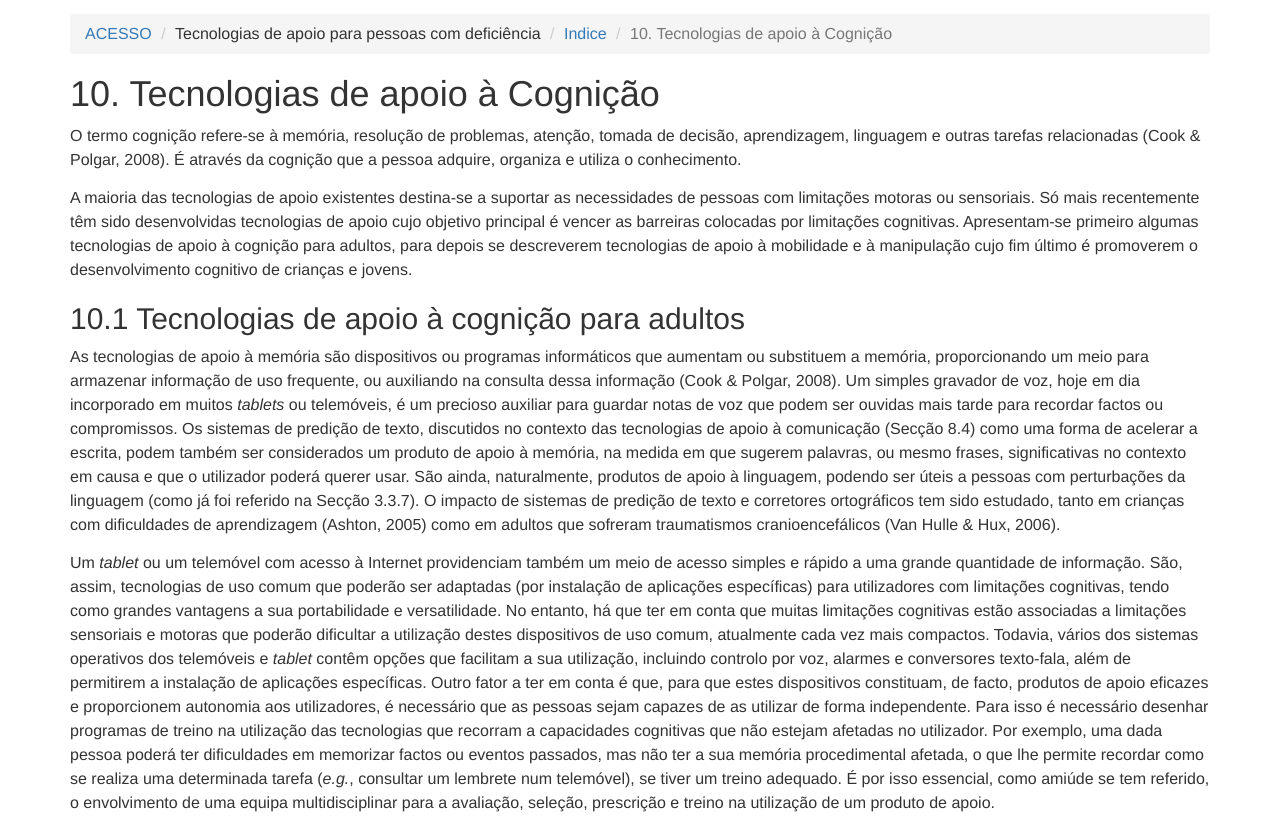
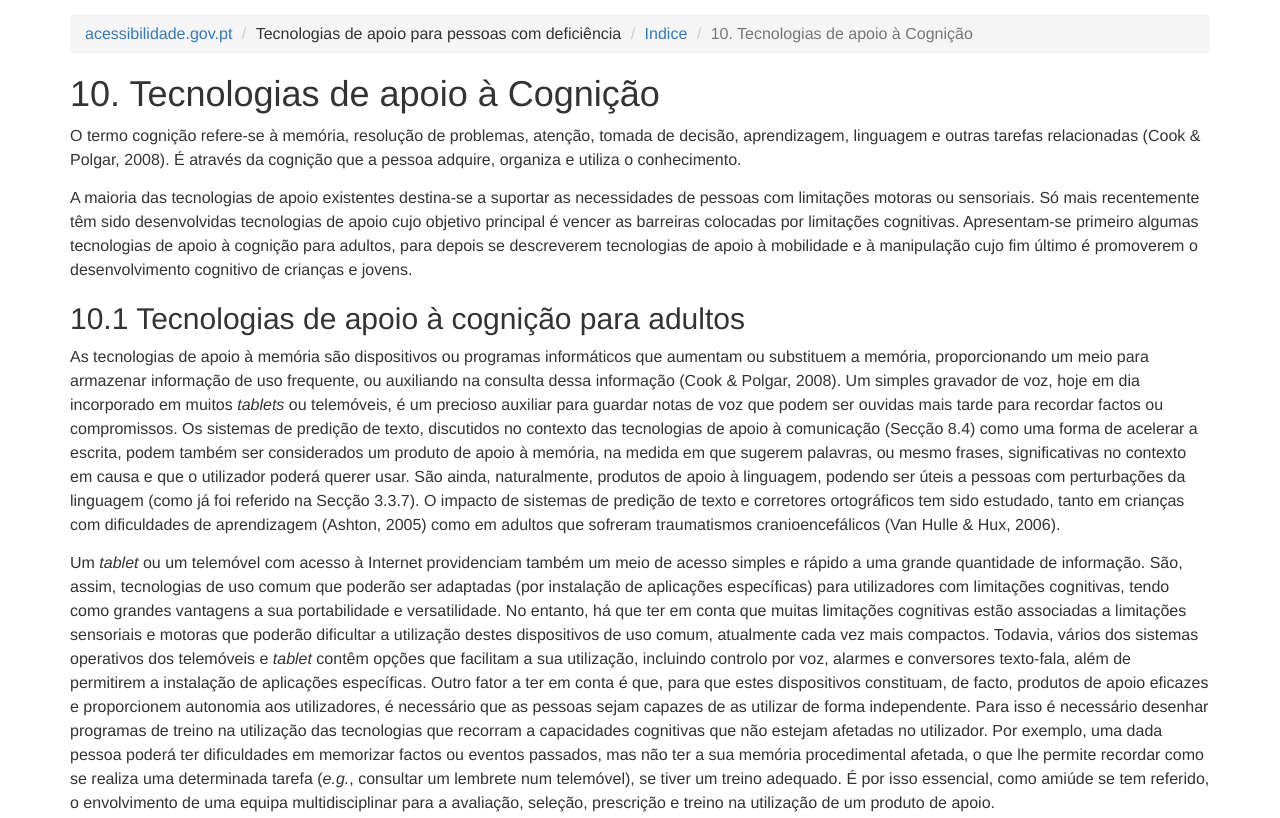
Before and after one commit to jorgeponto/livros, a plain HTML site: page tapd/html/10_tecnologias_apoio_cognicao.html in a window 1280 px wide. Shown: the top 818 px of the page. Drawn offline with Linux system fonts and the light colour scheme; a script that the page names is missing.

Commit message:
correção do breadcrumb
acessibilidade.gov.pt

```diff
--- a/tapd/html/10_tecnologias_apoio_cognicao.html
+++ b/tapd/html/10_tecnologias_apoio_cognicao.html
@@ -52,7 +52,7 @@ $(document).ready(function() {
 <p id="top"></p>
 
   <ol class="breadcrumb">
-  <li><a href="http://www.acessibilidade.gov.pt/">ACESSO</a></li>
+  <li><a href="https://www.acessibilidade.gov.pt/">acessibilidade.gov.pt</a></li>
   <li>Tecnologias de apoio para pessoas com deficiência</li>
     <li><a href="/livros/tapd/html/indice.html">Indice</a></li>
     <li class="active">10. Tecnologias de apoio à Cognição</li>
```
Also changed, not shown: tapd/html/11_prescricao_produtos_apoio_portugal.html (+1 -1 lines), tapd/html/1_introducao.html (+1 -1 lines), tapd/html/2_enquadramento_e_definicoes.html (+1 -1 lines), tapd/html/3_pessoas_com_necessidades_especiais.html (+1 -1 lines), tapd/html/4_modelos_tecnologias_apoio.html (+1 -1 lines), tapd/html/5_interface_pessoa_produto_apoio.html (+1 -1 lines), tapd/html/6_tecnologias_apoio_mobilidade.html (+1 -1 lines), tapd/html/7_tecnologias_apoio_manipulacao.html (+1 -1 lines), tapd/html/8_tecnologias_apoio_comunicacao.html (+1 -1 lines), tapd/html/9_tecnologias_apoio_orientacao.html (+1 -1 lines), tapd/html/bibliografia.html (+1 -1 lines), tapd/html/ficha_tecnica.html (+1 -1 lines), tapd/html/notas_biograficas_autores.html (+1 -1 lines), tapd/html/prefacio.html (+1 -1 lines).
